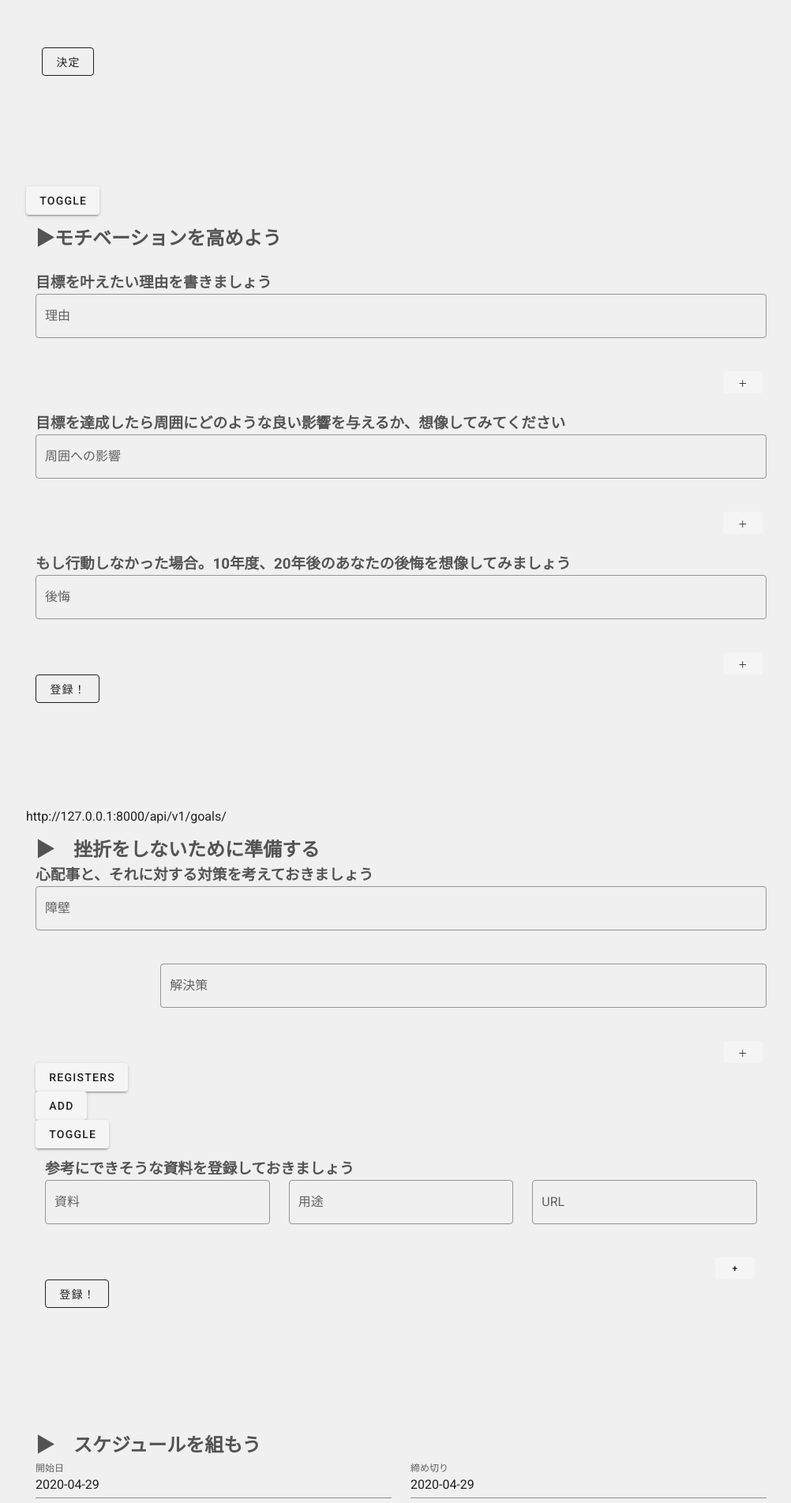
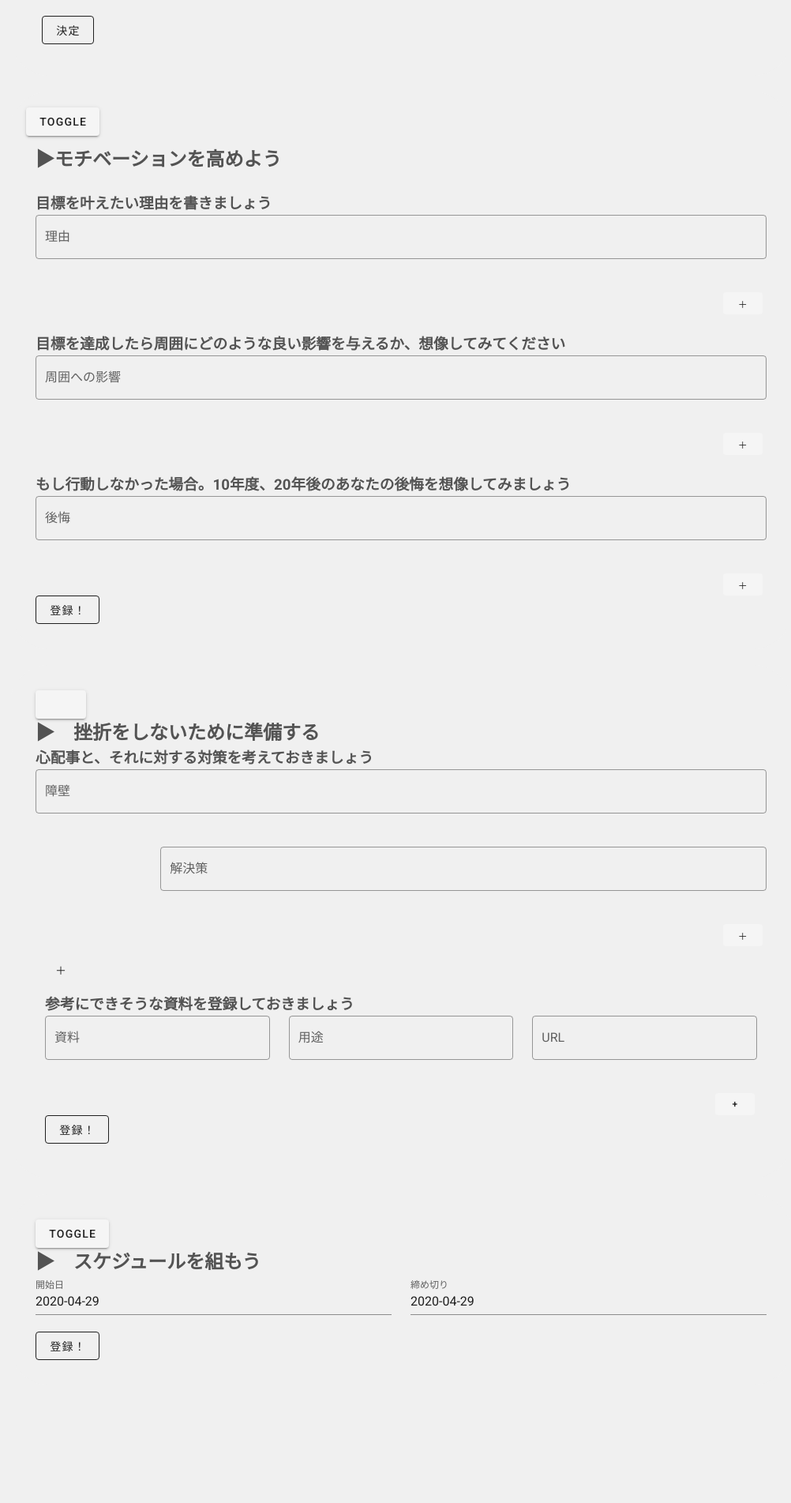
Before and after one commit to cerven12/woop_app, a Vue app in the folder frontend/: page / in a window 1280 px wide. Shown: the part 657-2560 px from the top of the page at 79% size, without its empty margins (257-1259 px from the left). Built offline with nearby package versions, Linux system fonts and the light colour scheme; a web font is replaced by a local one; what mavon-editor would draw is missing.

Commit message:
add view page for `Worry, Idea`

```diff
--- a/frontend/src/components/CreateGoal/CreateGoalCounterMeasure.vue
+++ b/frontend/src/components/CreateGoal/CreateGoalCounterMeasure.vue
@@ -2,16 +2,21 @@
   <div>
     <!--  worry and idea form -->
     <div id="countermeasure" class="input_group">
-      <v-container>
-        <v-row
-          >{{ goal_id }} {{ url }}
+      <v-container
+        ><v-btn @click="toggle"></v-btn>
+        <!-- Counter Measure Registerd -->
+        <template v-if="ref"
+          ><v-row>
             <v-col cols="12">
               <h2>▶　挫折をしないために準備する</h2>
             </v-col>
           </v-row>
           <h3>心配事と、それに対する対策を考えておきましょう</h3>
           <!-- @@@@ Worry, Idea Model Form @@@@ -->
-        <div v-for="(worries, worries_index) in worryList" :key="worries_index">
+          <div
+            v-for="(worries, worries_index) in worryList"
+            :key="worries_index"
+          >
             <!-- $$$$ ２つ目以降のWorryのフォームについては、Worry及びIdeaのlabelとhintを削除する $$$$ -->
             <template v-if="worries_index >= 1">
               <v-row>
@@ -147,17 +152,12 @@
               ></v-row
             >
           </div>
-        <!-- @@@@ Worry, Idea Model Form ここまで @@@@ --><v-btn
-          @click="worryIdeaRegister"
-          >registers</v-btn
+          <!-- @@@@ Worry, Idea Model Form ここまで @@@@ -->
+          <v-row
+            ><v-col
+              ><v-btn @click="addWorryIdeaForm" text depressed>＋</v-btn></v-col
+            ></v-row
           >
-        <v-row
-          ><v-col><v-btn @click="addWorryIdeaForm">add</v-btn></v-col></v-row
-        >
-        <div>
-          <!-- reference ここから -->
-          <v-btn @click="toggle">TOGGLE</v-btn>
-          <template v-if="ref">
           <v-form v-model="valid">
             <v-container>
               <h3>参考にできそうな資料を登録しておきましょう</h3>
@@ -195,6 +195,7 @@
                     </v-col>
                   </v-row>
                 </template>
+                <!-- if reference model is un registered -->
                 <template v-else>
                   <v-row>
                     <v-col cols="4">
@@ -230,13 +231,47 @@
                     +
                   </v-btn>
                 </v-col> </v-row
-                ><v-btn outlined @click="referenceRegister">登録！</v-btn>
+              ><v-btn outlined @click="counterMeasureAllRegister">登録！</v-btn>
             </v-container>
           </v-form>
         </template>
-          <!-- reference ここまで -->
-          <template v-else> </template>
+        <!-- Counter Measure Registerd  / -->
+
+        <!-- Before Counter Measure Register -->
+        <template v-else>
+          <!-- Worry ,Idea -->
+          <v-row>
+            <v-col cols="12">
+              <h2>▶　挫折をしないために準備する</h2>
+            </v-col>
+          </v-row>
+          <v-row>
+            <v-col cols="12">
+              <div
+                v-for="(worries, worries_index) in worryList"
+                :key="worries_index"
+              >
+                {{ worries.worry }}
+                <div
+                  v-for="(ideas, ideas_index) in worries.ideaList"
+                  :key="ideas_index"
+                >
+                  {{ ideas.idea }}
                 </div>
+              </div>
+            </v-col>
+          </v-row>
+          <!-- reference  -->
+          <v-row>
+            <v-col>
+              <div v-for="(refs, refs_index) in refList" :key="refs_index">
+                {{ refs.reference_name }} | {{ refs.reference_use }} |
+                {{ refs.reference_source }}
+              </div>
+            </v-col>
+          </v-row>
+        </template>
+        <!-- Before register / -->
       </v-container>
     </div>
   </div>
@@ -322,6 +357,11 @@ export default {
       this.refList.splice(index, 1);
       console.log(this.refList);
     },
+    counterMeasureAllRegister: function() {
+      this.worryIdeaRegister();
+      this.referenceRegister();
+    },
+
     // Posting `Worry` and `Idea` at the same time `axios.post`.
     worryIdeaRegister: function(worry_index) {
       let vm = this;
@@ -417,8 +457,8 @@ export default {
   background: #f0f0f0;
   /* border: 1px black solid; */
   border-radius: 50px;
-  padding: 40px 20px 40px 20px;
-  margin: 40px 20px 40px 20px;
+  padding: 20px 20px 20px 20px;
+  margin: 20px 20px 20px 20px;
   transition: all 0.3s cubic-bezier(0.43, 0.49, 0.25, 0.84);
 
   /* border-radius: 50px;
--- a/frontend/src/components/CreateGoal/CreateGoalMotivation.vue
+++ b/frontend/src/components/CreateGoal/CreateGoalMotivation.vue
@@ -437,8 +437,8 @@ export default {
 #motivation {
   background-color: #f0f0f0;
   border-radius: 50px;
-  padding: 40px 20px 40px 20px;
-  margin: 40px 20px 40px 20px;
+  padding: 20px 20px 20px 20px;
+  margin: 20px 20px 20px 20px;
   transition: all 0.3s cubic-bezier(0.43, 0.49, 0.25, 0.84);
 }
 
@@ -453,13 +453,13 @@ h3 {
 }
 
 .subtitle {
-  padding: 0 0 0 30px;
-  margin: 0 0 0 30px;
+  padding: 0 0 0 25px;
+  margin: 0 0 0 25px;
 }
 
 .list {
-  padding: 0 60px 0 70px;
-  margin: 0 60px 0 70px;
+  padding: 0 50px 0 50px;
+  margin: 0 50px 0 50px;
 }
 </style>
 
--- a/frontend/src/components/CreateGoal/CreateGoalSchedule.vue
+++ b/frontend/src/components/CreateGoal/CreateGoalSchedule.vue
@@ -1,7 +1,10 @@
 <template>
   <div id="schedule" class="input_group">
     <v-form v-model="valid">
-      <v-container>
+      <v-container
+        ><v-btn @click="toggle">toggle</v-btn>
+        <!--  Schedule Registerd -->
+        <template v-if="rq">
           <h2>▶　スケジュールを組もう</h2>
           <v-row>
             <v-col cols="6" md="6">
@@ -74,11 +77,20 @@
           </v-row>
           <v-btn outlined @click="scheduleRegister(start_date, deadline_date)"
             >登録！</v-btn
+          ></template
         >
+        <!--  Schedule Registerd  / -->
+        <!-- Before Schedule Register -->
+        <template v-else
+          ><h2>▶　スケジュールを組もう</h2>
+          start : {{ start_date }} deadline : {{ deadline_date }}
+        </template>
+        <!-- Before Schedule Register  / -->
       </v-container>
     </v-form>
   </div>
 </template>
+
 <script>
 export default {
   name: "CreateGoal",
@@ -94,9 +106,17 @@ export default {
       valid: "",
       this_time_goal_data: "",
       url: "http://127.0.0.1:8000/api/v1/goals/",
+      rq: true,
     };
   },
   methods: {
+    toggle: function() {
+      if (this.rq === true) {
+        this.rq = false;
+      } else {
+        this, (this.rq = true);
+      }
+    },
     scheduleRegister: function(start, dead) {
       const vm = this;
       vm.axios
@@ -123,8 +143,8 @@ export default {
 
   /* border: 1px black solid; */
   border-radius: 50px;
-  padding: 40px 20px 40px 20px;
-  margin: 40px 20px 40px 20px;
+  padding: 20px 20px 20px 20px;
+  margin: 20px 20px 20px 20px;
   transition: all 0.3s cubic-bezier(0.43, 0.49, 0.25, 0.84);
   /*
   border-radius: 50px;
--- a/frontend/src/views/CreateGoal.vue
+++ b/frontend/src/views/CreateGoal.vue
@@ -201,8 +201,8 @@ export default {
 #goal {
   background-color: #f0f0f0;
   border-radius: 50px;
-  padding: 40px 20px 40px 20px;
-  margin: 40px 20px 40px 20px;
+  padding: 20px 20px 20px 20px;
+  margin: 20px 20px 20px 20px;
   transition: all 0.3s cubic-bezier(0.43, 0.49, 0.25, 0.84);
 
   /* border-radius: 50px;
```
Lines whose indentation alone changed are shown as unchanged.
